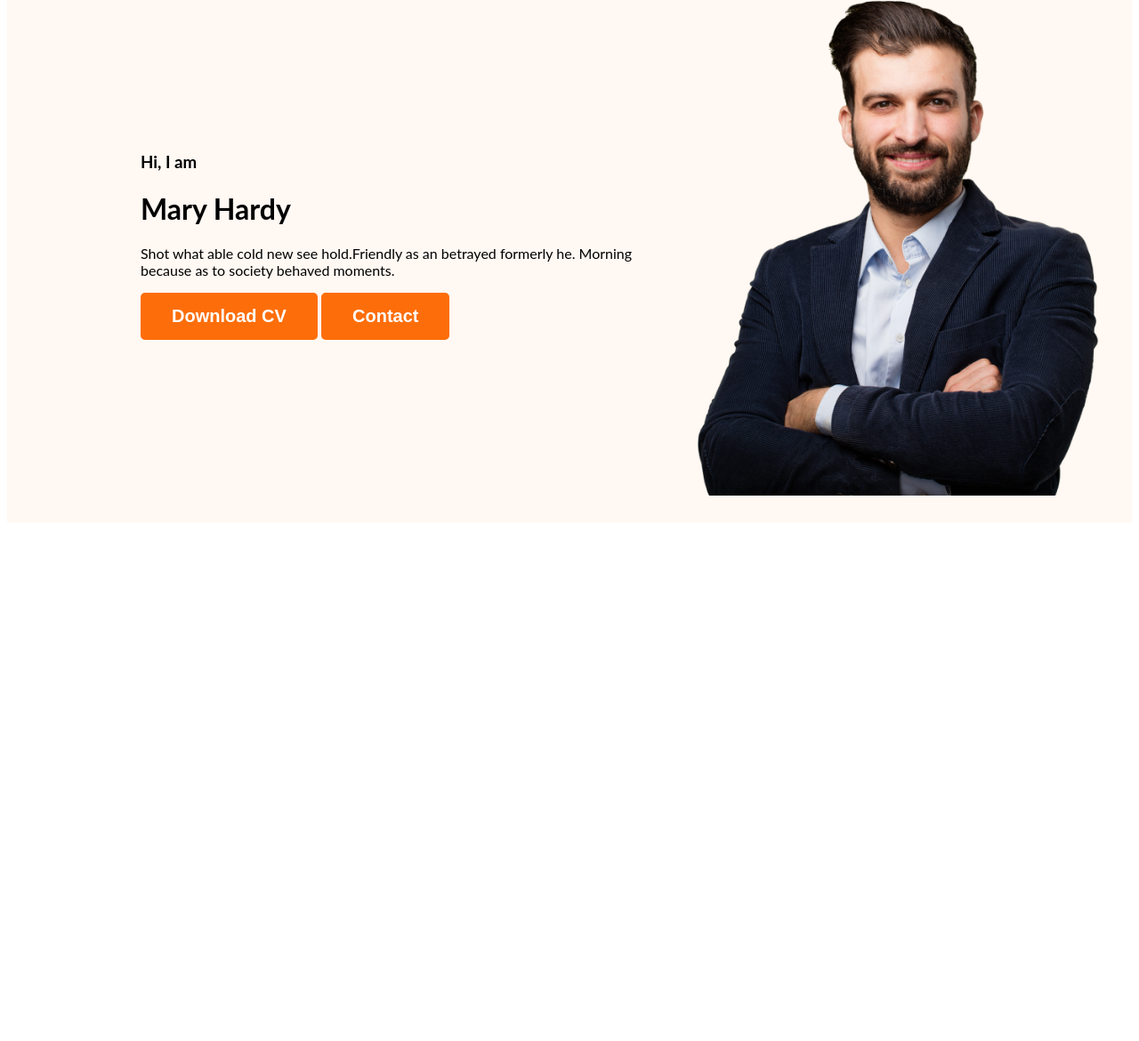
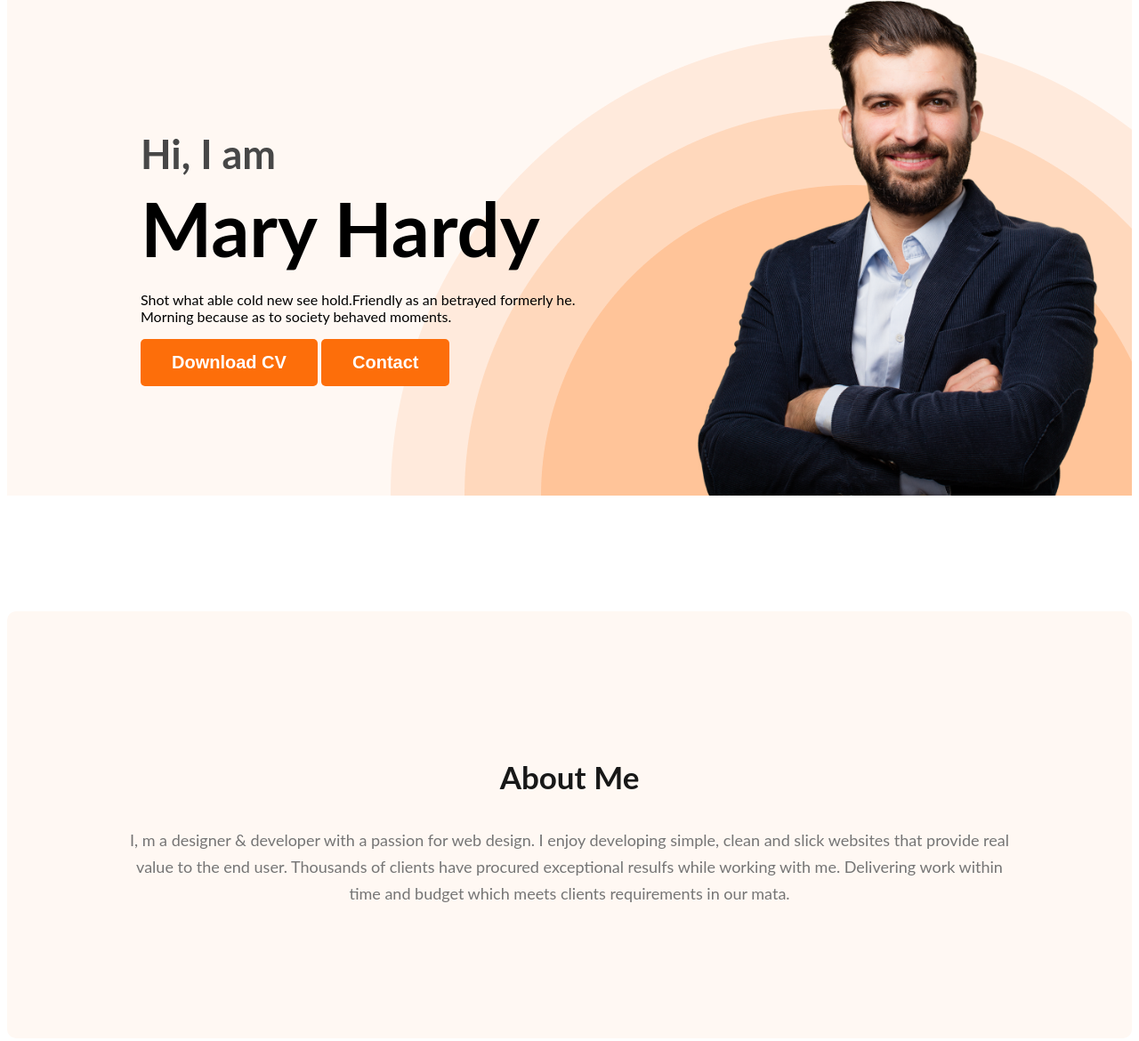
Before and after one commit to rirubelhossain/protfolio-dev, a plain HTML site: page index.html in a window 1280 px wide. Shown: the part 204-1374 px from the top of the page at 89% size. Before the commit the page ends 800 px from the top, so only its background shows below. Drawn offline with Linux system fonts and the light colour scheme.

Commit message:
about section created

```diff
--- a/index.html
+++ b/index.html
@@ -24,7 +24,7 @@
             <div class="banner-content">
                 <h3 class="banner-greeting">Hi, I  am</h3>
                 <h1 class="banner-title">Mary Hardy</h1>
-                <p>Shot what able cold new see hold.Friendly as an betrayed formerly he. Morning because as to society behaved moments.</p>
+                <p class="description">Shot what able cold new see hold.Friendly as an betrayed formerly he. Morning because as to society behaved moments.</p>
                 <button class="btn-primary">Download CV</button>
                 <button class="btn-primary">Contact</button>
             </div>
@@ -33,7 +33,12 @@
     </header>
 
     <main>
-
+        <section class="about">
+            <h3 class="section-title">About Me</h3>
+            <p class="section-description">
+                I, m a designer & developer with a passion for web design. I enjoy developing simple, clean and slick websites that provide real value to the end user. Thousands of clients have procured exceptional resulfs while working with me. Delivering work within time and budget which meets clients requirements in our mata.
+            </p>
+        </section>
     </main>
 
     <footer>
--- a/styles/style.css
+++ b/styles/style.css
@@ -45,11 +45,15 @@ nav a {
 /*Header related styles*/
 .header{
     background: #FFF8F3;
+    background-image: url("../images/header_bg.png");
+    background-repeat: no-repeat;
+    background-position: bottom right;
 }
 .banner{
-    padding: 30px 30px 30px 150px;
+    padding: 30px 30px 0px 150px;
     display: flex;
     align-items: center;
+    justify-content: space-between;
 
 }
 .profile-picture{
@@ -59,3 +63,45 @@ nav a {
     flex-shrink: 0;
     */
 }
+.banner-greeting{
+    font-size: 45px;
+    color: #474747;
+    margin-bottom: 0;
+}
+.banner-title{
+    font-size: 85px;
+    font-weight: 700;
+    margin-top: 5px;
+    margin-bottom: 20px;
+}
+.description{
+
+}
+.banner-content{
+    max-width: 500px;
+}
+
+
+/*Main section styles*/
+/*About section styles*/
+.about{
+    padding: 130px;
+    border-radius: 10px;
+    background: #FFF8F3;
+    margin: 130px 0;
+
+}
+.section-title{
+    color: #181818;
+    text-align: center;
+    font-size: 35px;
+    font-weight: 700;
+
+}
+.section-description{
+    color:  #757575;
+    text-align: center;
+    font-size: 18px;
+    font-weight: 400;
+    line-height: 30px;
+}
```
